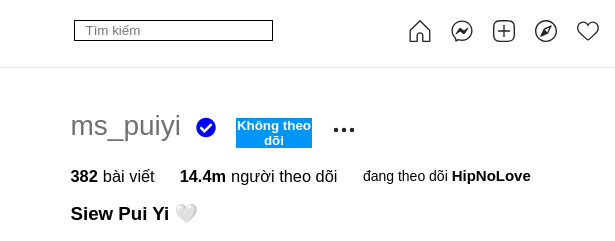
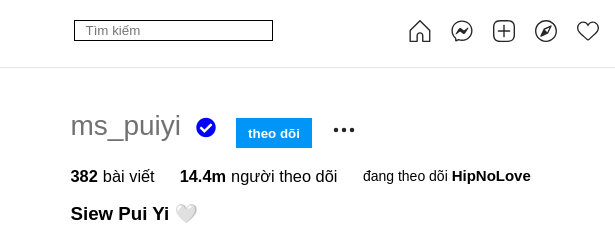
Before and after one commit to TheTaiDev/instagram_page, a plain HTML site: page index.html in a window 1280 px wide. Shown: the top 241 px of the page, 403-1018 px from the left. Drawn offline with Linux system fonts and the light colour scheme.

Commit message:
Update index.html

```diff
--- a/index.html
+++ b/index.html
@@ -148,7 +148,7 @@
             <div class="title_name">
               <a href="" class="title_name_link">ms_puiyi</a>
               <i class="info__heading-name-icon fas fa-check-circle"></i>
-              <button class="button_inbox">Không theo dõi</button>
+              <button class="button_inbox">theo dõi</button>
               <svg
                 class="info__heading-icon"
                 fill="#262626"
```
